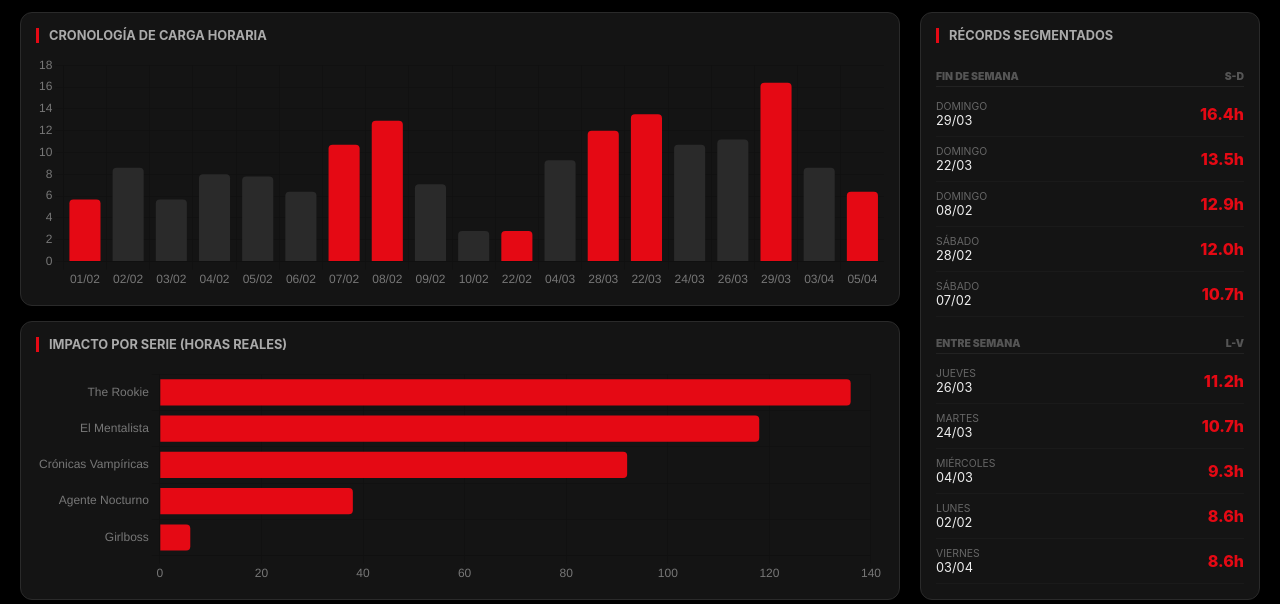
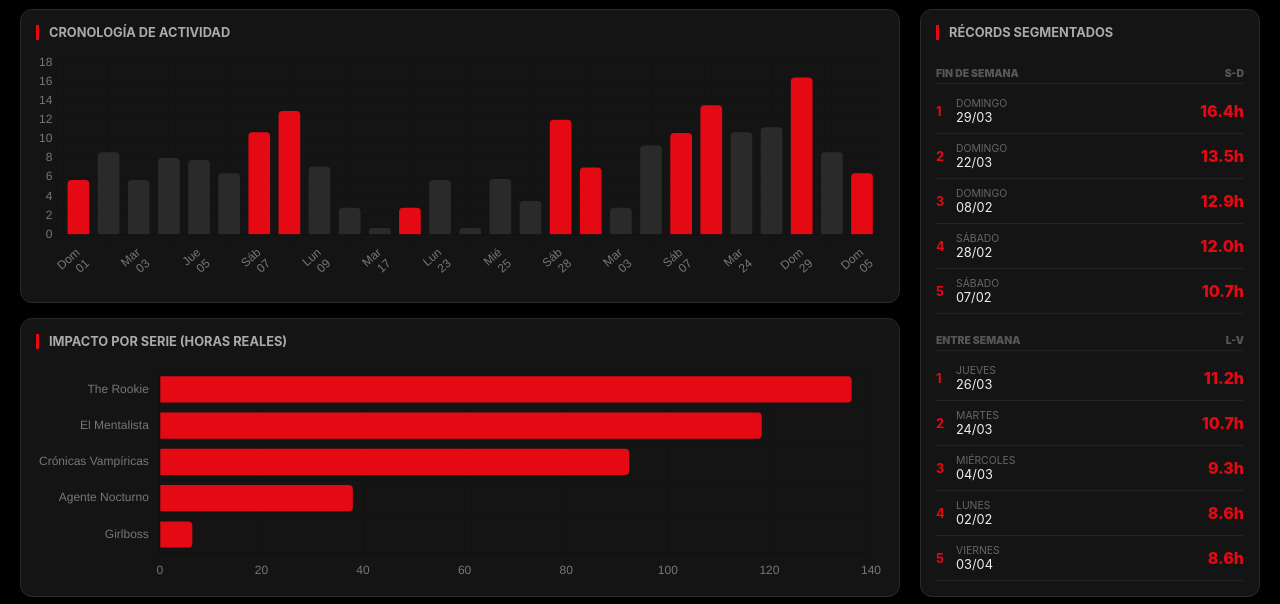
Before and after one commit to juanle-lopez/Netflix, a plain HTML site: page index.html in a window 1280 px wide. Shown: the part 196-800 px from the top of the page. Drawn offline with nearby package versions, Linux system fonts and the light colour scheme.

Commit message:
Add files via upload

```diff
--- a/index.html
+++ b/index.html
@@ -2,8 +2,8 @@
 <html lang="es">
 <head>
     <meta charset="UTF-8">
-    <meta name="viewport" content="width=device-width, initial-scale=1.0">
-    <title>Netflix Audit Pro | 2026 Final Report</title>
+    <meta name="viewport" content="width=device-width, initial-scale=1.0, maximum-scale=1.0, user-scalable=no">
+    <title>Netflix Audit Pro | 2026 Interactive Report</title>
     <script src="https://cdn.jsdelivr.net/npm/chart.js"></script>
     <script src="https://cdnjs.cloudflare.com/ajax/libs/html2pdf.js/0.10.1/html2pdf.bundle.min.js"></script>
     <style>
@@ -11,7 +11,7 @@
         * { box-sizing: border-box; }
         body, html { margin: 0; padding: 0; background: var(--bg); color: var(--text); font-family: -apple-system, sans-serif; }
 
-        /* VISTA ESCRITORIO (Captura enviada) */
+        /* ESCRITORIO FULL SCREEN */
         @media (min-width: 1024px) {
             body { height: 100vh; overflow: hidden; }
             .container { height: 100vh; display: flex; flex-direction: column; padding: 20px; gap: 15px; }
@@ -19,7 +19,7 @@
             .charts-left { display: grid; grid-template-rows: 1.2fr 1fr; gap: 15px; min-height: 0; }
         }
 
-        /* VISTA SMARTPHONE */
+        /* MOBILE */
         @media (max-width: 1023px) {
             .container { padding: 15px; display: flex; flex-direction: column; gap: 15px; }
             .metrics-grid { grid-template-columns: repeat(2, 1fr) !important; }
@@ -28,6 +28,7 @@
 
         header { display: flex; justify-content: space-between; align-items: center; border-bottom: 2px solid var(--n-red); padding-bottom: 10px; }
         .logo { color: var(--n-red); font-weight: 900; font-size: 1.6rem; letter-spacing: -1.5px; }
+
         .toolbar { display: flex; gap: 10px; align-items: center; }
         input[type="date"] { background: #222; border: 1px solid #444; color: #fff; padding: 6px; border-radius: 4px; font-size: 0.8rem; }
         .btn-pdf { background: var(--n-red); color: white; border: none; padding: 8px 15px; border-radius: 4px; font-weight: bold; cursor: pointer; }
@@ -35,17 +36,16 @@
         .metrics-grid { display: grid; grid-template-columns: repeat(4, 1fr); gap: 15px; }
         .metric-card { background: var(--card); border: 1px solid var(--border); padding: 15px; border-radius: 12px; text-align: center; }
         .metric-card h4 { margin: 0; font-size: 0.65rem; color: #888; text-transform: uppercase; }
-        .metric-card .val { font-size: 2.2rem; font-weight: 800; display: block; margin: 4px 0; color: #fff; }
+        .metric-card .val { font-size: 2rem; font-weight: 800; display: block; margin: 4px 0; color: #fff; }
         .metric-card .sub { font-size: 0.65rem; color: var(--n-red); font-weight: bold; }
 
         .chart-box { background: var(--card); border: 1px solid var(--border); padding: 15px; border-radius: 12px; display: flex; flex-direction: column; }
         .chart-box h2 { font-size: 0.8rem; margin: 0 0 12px 0; color: #aaa; text-transform: uppercase; border-left: 3px solid var(--n-red); padding-left: 10px; }
         .canvas-container { flex: 1; position: relative; min-height: 220px; }
 
-        /* RÉCORDS SEGMENTADOS */
-        .section-title { font-size: 0.65rem; color: #555; font-weight: 900; margin: 15px 0 5px; text-transform: uppercase; border-bottom: 1px solid #222; padding-bottom: 3px; display: flex; justify-content: space-between; }
+        .section-sep { font-size: 0.65rem; color: #555; font-weight: 900; margin: 15px 0 5px; text-transform: uppercase; border-bottom: 1px solid #222; padding-bottom: 3px; display: flex; justify-content: space-between; }
         .top-table { width: 100%; border-collapse: collapse; font-size: 0.8rem; }
-        .top-table td { padding: 8px 0; border-bottom: 1px solid #1a1a1a; }
+        .top-table td { padding: 8px 0; border-bottom: 1px solid #222; }
         .day-label { font-size: 0.65rem; color: #666; text-transform: uppercase; display: block; }
         .hours-label { text-align: right; font-weight: 800; color: var(--n-red); font-size: 1rem; }
     </style>
@@ -55,7 +55,7 @@
 <div class="container" id="dashboard-content">
     <header>
         <div class="logo">NETFLIX AUDIT PRO</div>
-        <div class="toolbar">
+        <div class="toolbar no-print">
             <input type="date" id="start" value="2026-02-01">
             <input type="date" id="end" value="2026-04-06">
             <button class="btn-pdf" onclick="generatePDF()">PDF</button>
@@ -63,16 +63,16 @@
     </header>
 
     <div class="metrics-grid">
-        <div class="metric-card"><h4>Media Diaria</h4><span class="val">7.5h</span><span class="sub">HISTÓRICO</span></div>
-        <div class="metric-card"><h4>Media Semanal</h4><span class="val">52.7h</span><span class="sub">PROYECTADA</span></div>
-        <div class="metric-card"><h4>Total Acumulado</h4><span class="val">203.4h</span><span class="sub">HORAS 2026</span></div>
-        <div class="metric-card"><h4>Consumo Crítico</h4><span class="val">21</span><span class="sub">DÍAS > 5 HORAS</span></div>
+        <div class="metric-card"><h4>Media Diaria</h4><span class="val" id="m-daily">0.0h</span><span class="sub">HISTÓRICO</span></div>
+        <div class="metric-card"><h4>Media Semanal</h4><span class="val" id="m-weekly">0.0h</span><span class="sub">PROYECTADA</span></div>
+        <div class="metric-card"><h4>Total Acumulado</h4><span class="val" id="m-total">0.0h</span><span class="sub">HORAS 2026</span></div>
+        <div class="metric-card"><h4>Consumo Crítico</h4><span class="val" id="m-crit">0</span><span class="sub">DÍAS > 5 HORAS</span></div>
     </div>
 
     <div class="main-grid">
         <div class="charts-left">
             <div class="chart-box">
-                <h2>Cronología de Carga Horaria</h2>
+                <h2>Cronología de Actividad</h2>
                 <div class="canvas-container"><canvas id="mainChart"></canvas></div>
             </div>
             <div class="chart-box">
@@ -83,69 +83,103 @@
 
         <aside class="chart-box">
             <h2>Récords Segmentados</h2>
+            <div class="section-sep"><span>Fin de Semana</span><span>S-D</span></div>
+            <table class="top-table" id="we-table"></table>
 
-            <div class="section-title"><span>Fin de Semana</span><span>S-D</span></div>
-            <table class="top-table">
-                <tr><td><span class="day-label">Domingo</span>29/03</td><td class="hours-label">16.4h</td></tr>
-                <tr><td><span class="day-label">Domingo</span>22/03</td><td class="hours-label">13.5h</td></tr>
-                <tr><td><span class="day-label">Domingo</span>08/02</td><td class="hours-label">12.9h</td></tr>
-                <tr><td><span class="day-label">Sábado</span>28/02</td><td class="hours-label">12.0h</td></tr>
-                <tr><td><span class="day-label">Sábado</span>07/02</td><td class="hours-label">10.7h</td></tr>
-            </table>
-
-            <div class="section-title" style="margin-top:20px;"><span>Entre Semana</span><span>L-V</span></div>
-            <table class="top-table">
-                <tr><td><span class="day-label">Jueves</span>26/03</td><td class="hours-label">11.2h</td></tr>
-                <tr><td><span class="day-label">Martes</span>24/03</td><td class="hours-label">10.7h</td></tr>
-                <tr><td><span class="day-label">Miércoles</span>04/03</td><td class="hours-label">9.3h</td></tr>
-                <tr><td><span class="day-label">Lunes</span>02/02</td><td class="hours-label">8.6h</td></tr>
-                <tr><td><span class="day-label">Viernes</span>03/04</td><td class="hours-label">8.6h</td></tr>
-            </table>
+            <div class="section-sep" style="margin-top:20px;"><span>Entre Semana</span><span>L-V</span></div>
+            <table class="top-table" id="wd-table"></table>
         </aside>
     </div>
 </div>
 
 <script>
-    const db = [
-        { d: '01/02', h: 5.7, w: true }, { d: '02/02', h: 8.6, w: false }, { d: '03/02', h: 5.7, w: false },
-        { d: '04/02', h: 8.0, w: false }, { d: '05/02', h: 7.8, w: false }, { d: '06/02', h: 6.4, w: false },
-        { d: '07/02', h: 10.7, w: true }, { d: '08/02', h: 12.9, w: true }, { d: '09/02', h: 7.1, w: false },
-        { d: '10/02', h: 2.8, w: false }, { d: '22/02', h: 2.8, w: true }, { d: '04/03', h: 9.3, w: false },
-        { d: '28/03', h: 12.0, w: true }, { d: '22/03', h: 13.5, w: true }, { d: '24/03', h: 10.7, w: false },
-        { d: '26/03', h: 11.2, w: false }, { d: '29/03', h: 16.4, w: true }, { d: '03/04', h: 8.6, w: false },
-        { d: '05/04', h: 6.4, w: true }
+    const shortDays = ['Dom', 'Lun', 'Mar', 'Mié', 'Jue', 'Vie', 'Sáb'];
+    const longDays = ['Domingo', 'Lunes', 'Martes', 'Miércoles', 'Jueves', 'Viernes', 'Sábado'];
+
+    // Datos maestros cargados [cite: 1, 2]
+    const masterData = [
+        { d: '2026-02-01', h: 5.7 }, { d: '2026-02-02', h: 8.6 }, { d: '2026-02-03', h: 5.7 }, { d: '2026-02-04', h: 8.0 },
+        { d: '2026-02-05', h: 7.8 }, { d: '2026-02-06', h: 6.4 }, { d: '2026-02-07', h: 10.7 }, { d: '2026-02-08', h: 12.9 },
+        { d: '2026-02-09', h: 7.1 }, { d: '2026-02-10', h: 2.8 }, { d: '2026-02-17', h: 0.7 }, { d: '2026-02-22', h: 2.8 },
+        { d: '2026-02-23', h: 5.7 }, { d: '2026-02-24', h: 0.7 }, { d: '2026-02-25', h: 5.8 }, { d: '2026-02-27', h: 3.5 },
+        { d: '2026-02-28', h: 12.0 }, { d: '2026-03-01', h: 7.0 }, { d: '2026-03-03', h: 2.8 }, { d: '2026-03-04', h: 9.3 },
+        { d: '2026-03-07', h: 10.6 }, { d: '2026-03-22', h: 13.5 }, { d: '2026-03-24', h: 10.7 }, { d: '2026-03-26', h: 11.2 },
+        { d: '2026-03-29', h: 16.4 }, { d: '2026-04-03', h: 8.6 }, { d: '2026-04-05', h: 6.4 }
     ];
+
+    let mainChart;
+
+    function updateDashboard() {
+        const start = document.getElementById('start').value;
+        const end = document.getElementById('end').value;
+        const filtered = masterData.filter(i => i.d >= start && i.d <= end);
+
+        let totalH = 0, critical = 0;
+        const wdRecords = [], weRecords = [];
+
+        filtered.forEach(i => {
+            totalH += i.h;
+            if (i.h > 5) critical++;
+            const day = new Date(i.d + 'T00:00:00').getDay();
+            if (day === 0 || day === 6) weRecords.push(i); else wdRecords.push(i);
+        });
+
+        const dailyAvg = filtered.length ? totalH / filtered.length : 0;
+        document.getElementById('m-daily').innerText = dailyAvg.toFixed(1) + "h";
+        document.getElementById('m-weekly').innerText = (dailyAvg * 7).toFixed(1) + "h";
+        document.getElementById('m-total').innerText = totalH.toFixed(1) + "h";
+        document.getElementById('m-crit').innerText = critical;
+
+        const fillTable = (elId, data) => {
+            document.getElementById(elId).innerHTML = data.sort((a,b) => b.h - a.h).slice(0, 5).map((i, idx) => `
+                <tr>
+                    <td style="color:var(--n-red); font-weight:bold; width:20px">${idx+1}</td>
+                    <td><span class="day-label">${longDays[new Date(i.d+'T00:00:00').getDay()]}</span>${i.d.split('-').reverse().slice(0,2).join('/')}</td>
+                    <td class="hours-label">${i.h.toFixed(1)}h</td>
+                </tr>`).join('');
+        };
+        fillTable('we-table', weRecords);
+        fillTable('wd-table', wdRecords);
+
+        if (mainChart) {
+            mainChart.data.labels = filtered.map(i => [shortDays[new Date(i.d+'T00:00:00').getDay()], i.d.split('-')[2]]);
+            mainChart.data.datasets[0].data = filtered.map(i => i.h);
+            mainChart.data.datasets[0].backgroundColor = filtered.map(i => {
+                const day = new Date(i.d+'T00:00:00').getDay();
+                return (day === 0 || day === 6) ? '#E50914' : '#2a2a2a';
+            });
+            mainChart.update();
+        }
+    }
 
     window.onload = () => {
         Chart.defaults.color = '#777';
 
-        new Chart(document.getElementById('mainChart'), {
+        mainChart = new Chart(document.getElementById('mainChart').getContext('2d'), {
             type: 'bar',
-            data: {
-                labels: db.map(i => i.d),
-                datasets: [{
-                    data: db.map(i => i.h),
-                    backgroundColor: db.map(i => i.w ? '#E50914' : '#2a2a2a'),
-                    borderRadius: 4
-                }]
-            },
+            data: { labels: [], datasets: [{ data: [], borderRadius: 4 }] },
             options: { responsive: true, maintainAspectRatio: false, plugins: { legend: { display: false } } }
         });
 
-        new Chart(document.getElementById('seriesChart'), {
+        new Chart(document.getElementById('seriesChart').getContext('2d'), {
             type: 'bar',
             data: {
                 labels: ['The Rookie', 'El Mentalista', 'Crónicas Vampíricas', 'Agente Nocturno', 'Girlboss'],
-                datasets: [{ data: [136, 118, 92, 38, 6], backgroundColor: '#E50914', borderRadius: 4 }]
+                datasets: [{ data: [136.2, 118.5, 92.4, 38.0, 6.4], backgroundColor: '#E50914', borderRadius: 4 }]
             },
             options: { indexAxis: 'y', responsive: true, maintainAspectRatio: false, plugins: { legend: { display: false } } }
         });
+
+        document.getElementById('start').addEventListener('change', updateDashboard);
+        document.getElementById('end').addEventListener('change', updateDashboard);
+        updateDashboard();
     };
 
     function generatePDF() {
         const element = document.getElementById('dashboard-content');
         html2pdf().from(element).set({
-            margin: 0, filename: 'Netflix_Audit_Pro_2026.pdf',
+            margin: 0, filename: 'Netflix_Audit_2026.pdf',
+            image: { type: 'jpeg', quality: 0.98 },
             html2canvas: { scale: 2, backgroundColor: '#000' },
             jsPDF: { unit: 'mm', format: 'a4', orientation: 'portrait' }
         }).save();
```
